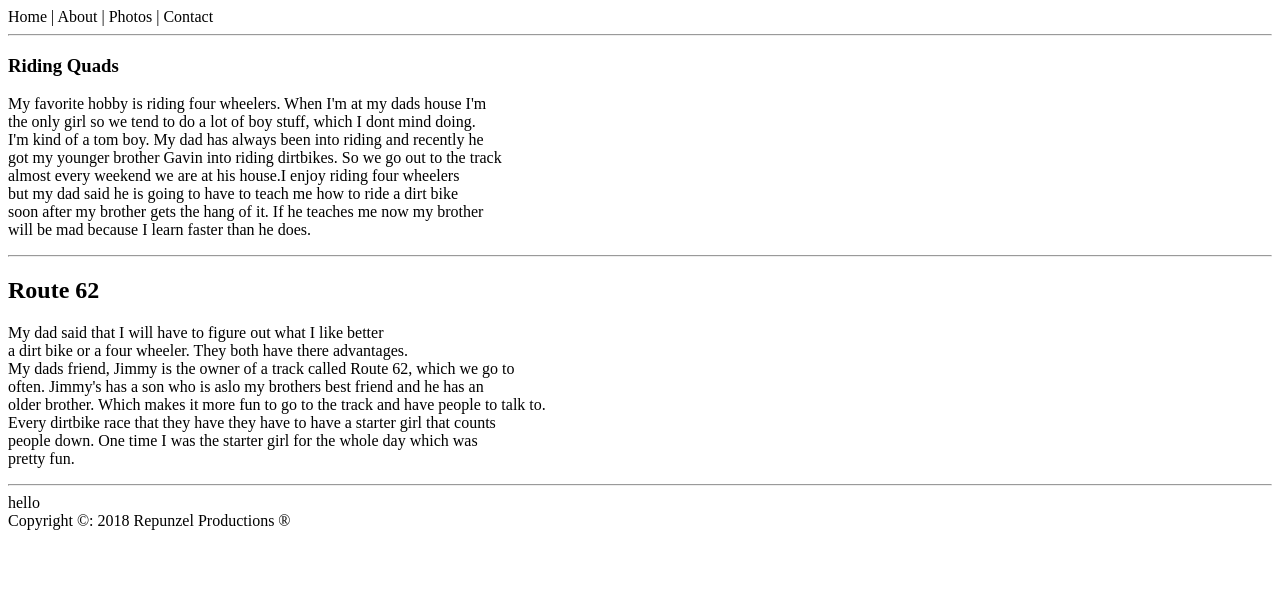
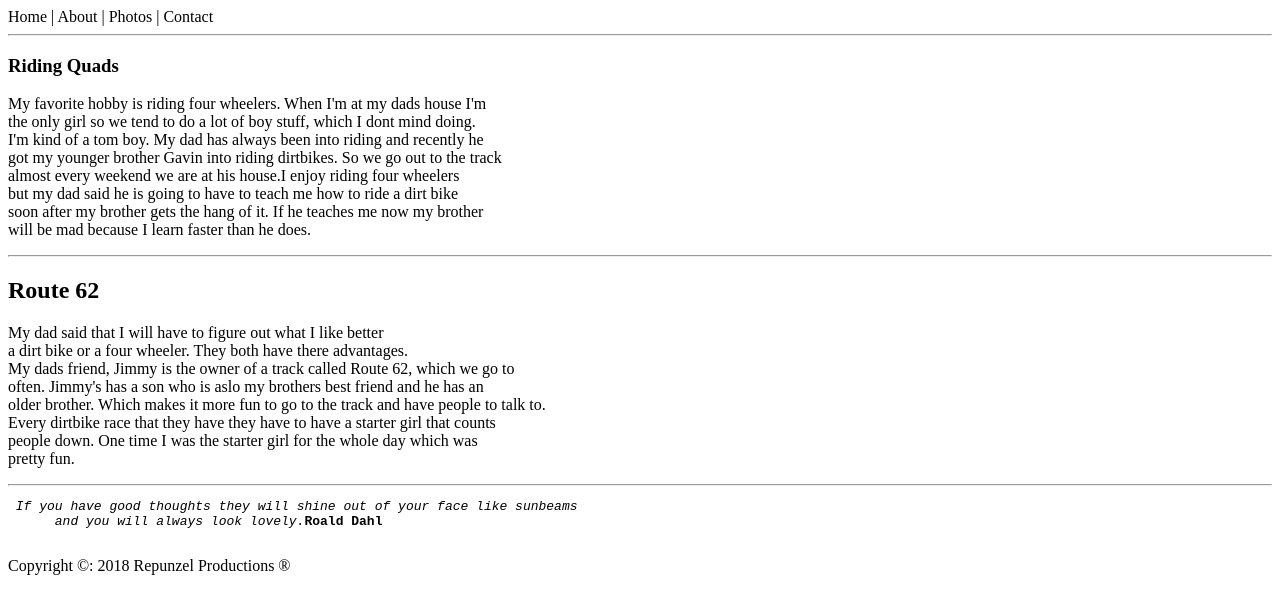
Before and after one commit to Oliviafoulk/html-textstructure, a plain HTML site: page Index.html in a window 1280 px wide. Drawn offline with Linux system fonts and the light colour scheme.

Commit message:
added a quote

```diff
--- a/Index.html
+++ b/Index.html
@@ -38,7 +38,11 @@
      </section>
        </main>
          <hr>
-         <aside> hello
+         <aside>
+           <article class="articles">
+           <pre> <i>If you have good thoughts they will shine out <wbr>of your face like sunbeams
+      and you will always look lovely.</i><strong>Roald Dahl</strong>
+           </article>
          </aside>
     <footer>
       Copyright &copy: 2018
```
